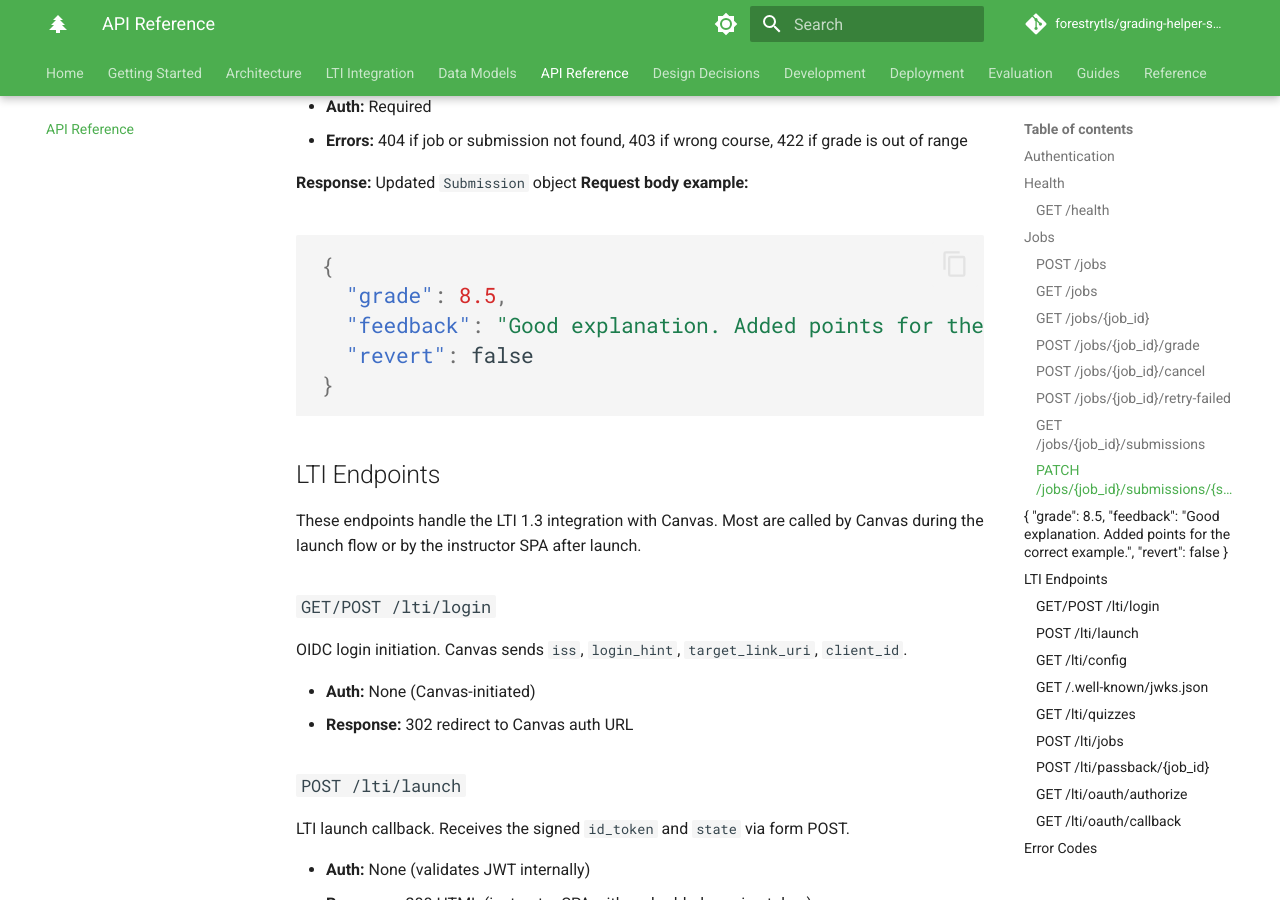
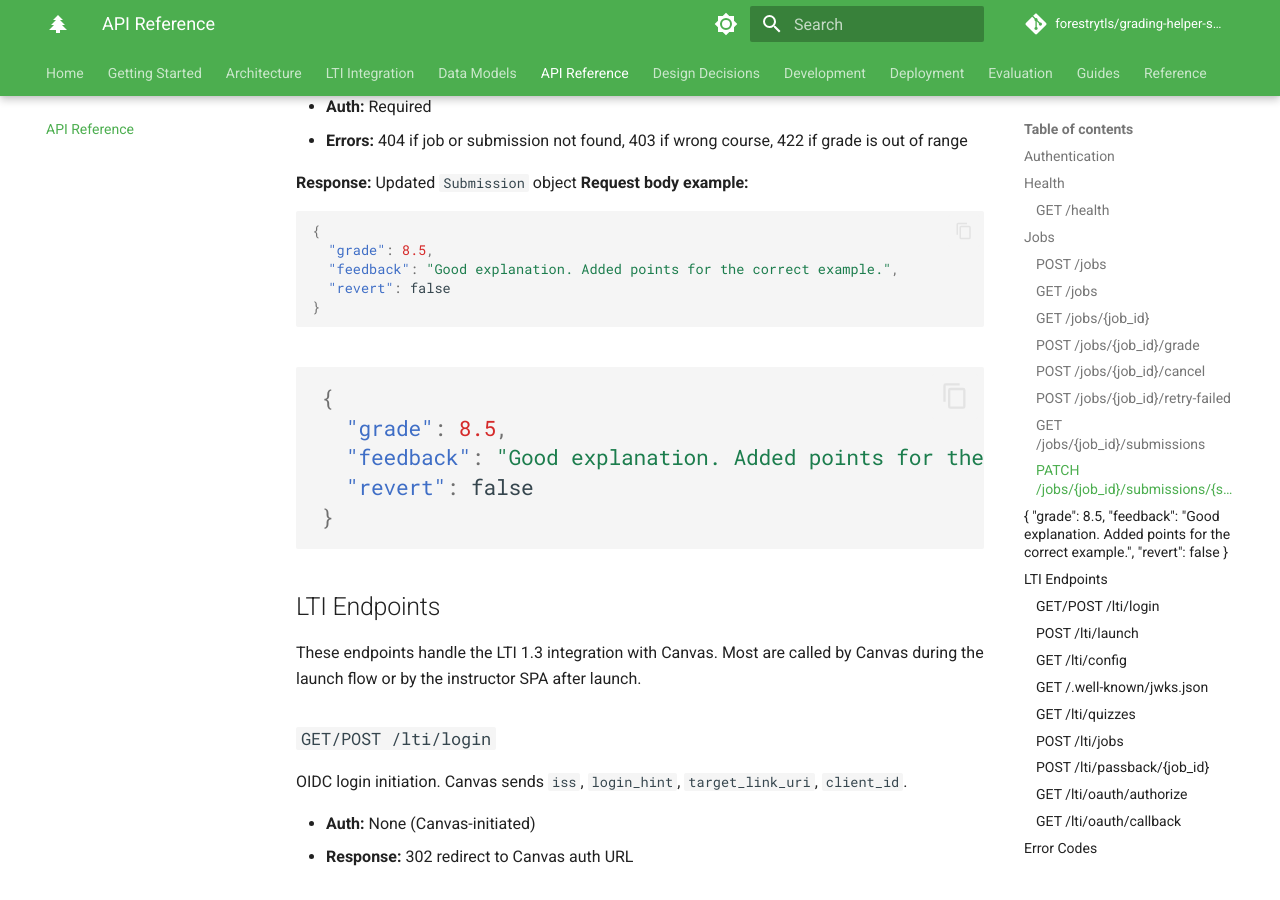
Before and after one commit to UBCForestryTLS/grading-helper-service, an MkDocs documentation site: the page built from docs/api/index.md, in a window 1280 px wide and 900 px high, scrolled down 4522 px. Built offline with MkDocs 1.6.1 and Material for MkDocs 9.7.7, drawn with Linux system fonts in a browser that asks for light colours; comment, search, counter and statistics services are not loaded.

Commit message:
Updated docs and fixed typos

````diff
--- a/docs/api/index.md
+++ b/docs/api/index.md
@@ -186,6 +186,14 @@ Lets instructor set or clear a grade/feedback override on a single submission.
   "revert": false
 }
 ```
+
+```json
+{
+  "grade": 8.5,
+  "feedback": "Good explanation. Added points for the correct example.",
+  "revert": false
+}
+```
 ---
 
 ## LTI Endpoints
````
